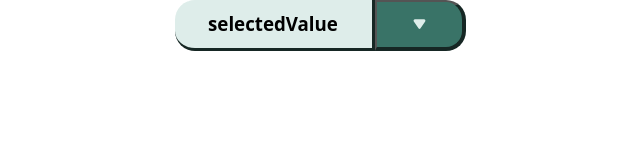
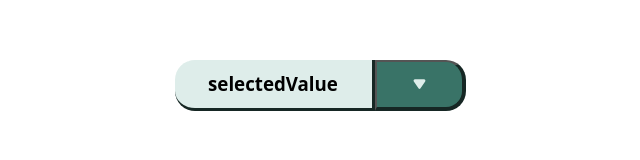
Before and after one commit to jonnymortemore/odin-dynamic-user-interfaces, a website built with webpack: page src/template.html in a window 1280 px wide. Shown: the whole page, without its empty margins (320-960 px from the left). Built offline with nearby package versions, Linux system fonts and the light colour scheme.

Commit message:
fix: css for dropdown

```diff
--- a/src/styles.css
+++ b/src/styles.css
@@ -63,6 +63,14 @@ body {
   --standard-radius: 20px;
 }
 
+body {
+  padding-top: 60px;
+  display: flex;
+  flex-direction: row;
+  justify-content: center;
+  align-items: center;
+}
+
 .dropdown-selected {
   border-right: var(--standard-border);
   border-bottom: var(--standard-border);
@@ -95,6 +103,7 @@ body {
     overflow: hidden;
     width: 100%;
     top: 0px;
+    left: 0px;
     z-index: 1;
 }
 
```
